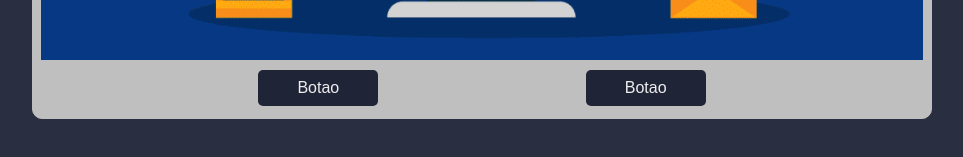
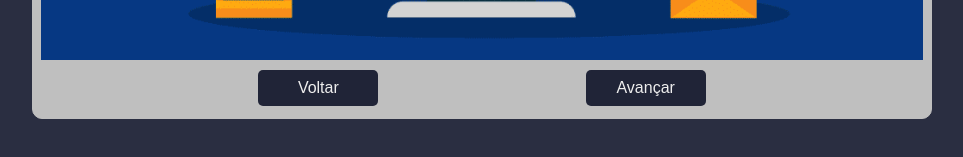
Before and after one commit to CapitaoDAreia/e-learning, a React (Create React App) app: page / in a window 1280 px wide. Shown: the part 631-788 px from the top of the page, without its empty margins (158-1121 px from the left). Built offline with nearby package versions, Linux system fonts and the light colour scheme; the HTML template or start-up script is replaced by a standard one.

Commit message:
Pagination logic implemented using contextAPI

```diff
--- a/src/Components/Basics/GlobalButton.component.tsx
+++ b/src/Components/Basics/GlobalButton.component.tsx
@@ -1,10 +1,13 @@
-import { render } from "@testing-library/react";
-import { countReset } from "console";
-import { useEffect } from "react";
+import React from "react";
 import styled from "styled-components";
 import LeftArrow from '../../assets/img/left-arrow.png';
 import RightArrow from '../../assets/img/right-arrow.png';
+import { PaginationContext } from "../Structurals/GlobalStructure.component";
 
+
+type GlobalButtonProps = {
+    label: string
+}
 
 const GlobalButtonComponent = styled.button`
     display: flex;
@@ -35,13 +38,26 @@ const ButtonIcon = styled.img`
     width: 22px;
 `
 
-const GlobalButton = () => {
+const GlobalButton = (props: GlobalButtonProps) => {
 
+    const {actualPage, setActualPage} = React.useContext(PaginationContext)
+
+    function handleButtonPagination(){
+        if(props.label === 'Avançar'){
+            setActualPage(actualPage+1)
+        }
+
+        if(props.label === 'Voltar'){
+            setActualPage(actualPage-1)
+        }
+    }
 
     return (
         <>
-            <GlobalButtonComponent>
-                Botao
+            <GlobalButtonComponent onClick={()=>{
+                handleButtonPagination()
+            }} >
+                {props.label}
             </GlobalButtonComponent>
         </>
     )
--- a/src/Components/Structurals/Footer/GlobalFooter.component.tsx
+++ b/src/Components/Structurals/Footer/GlobalFooter.component.tsx
@@ -15,8 +15,8 @@ const GlobalFooterComponent = styled.div`
 const GlobalFooter = () => {
     return (
         <GlobalFooterComponent>
-            <GlobalButton />
-            <GlobalButton />
+            <GlobalButton label="Voltar" />
+            <GlobalButton label="Avançar" />
         </GlobalFooterComponent>
     )
 }
--- a/src/Components/Structurals/GlobalStructure.component.tsx
+++ b/src/Components/Structurals/GlobalStructure.component.tsx
@@ -28,13 +28,19 @@ const GlobalStructureComponent = styled.div`
     justify-content: space-between;
 `;
 
+const PaginationContextValues = {
+    actualPage: 0,
+    setActualPage: (n:number)=> {}
+}
+
+export const PaginationContext = React.createContext(PaginationContextValues)
+
 const GlobalStructure = () => {
 
     const [pagination, setPagination] = useState(0)
-    const [counter, setCounter] = useState(0)
-    const paginationLength = 5
 
     return (
+        <PaginationContext.Provider value={{actualPage: pagination, setActualPage: setPagination }}>
         <GlobalStructureComponent>
             <GlobalHeaderComponent />
             <GlobalContent>
@@ -44,12 +50,13 @@ const GlobalStructure = () => {
                             pagination === 2 ? <MiddleScreen /> :
                                 pagination === 3 ? <Intro /> :
                                     pagination === 4 ? <ScreenTest2 /> :
-                                        pagination === paginationLength ? <End /> :
+                                        pagination === 5 ? <End /> :
                                             'Out of range'
                 }
             </GlobalContent>
             <GlobalFooterComponent/>
         </GlobalStructureComponent>
+        </PaginationContext.Provider>
     )
 }
 
```
